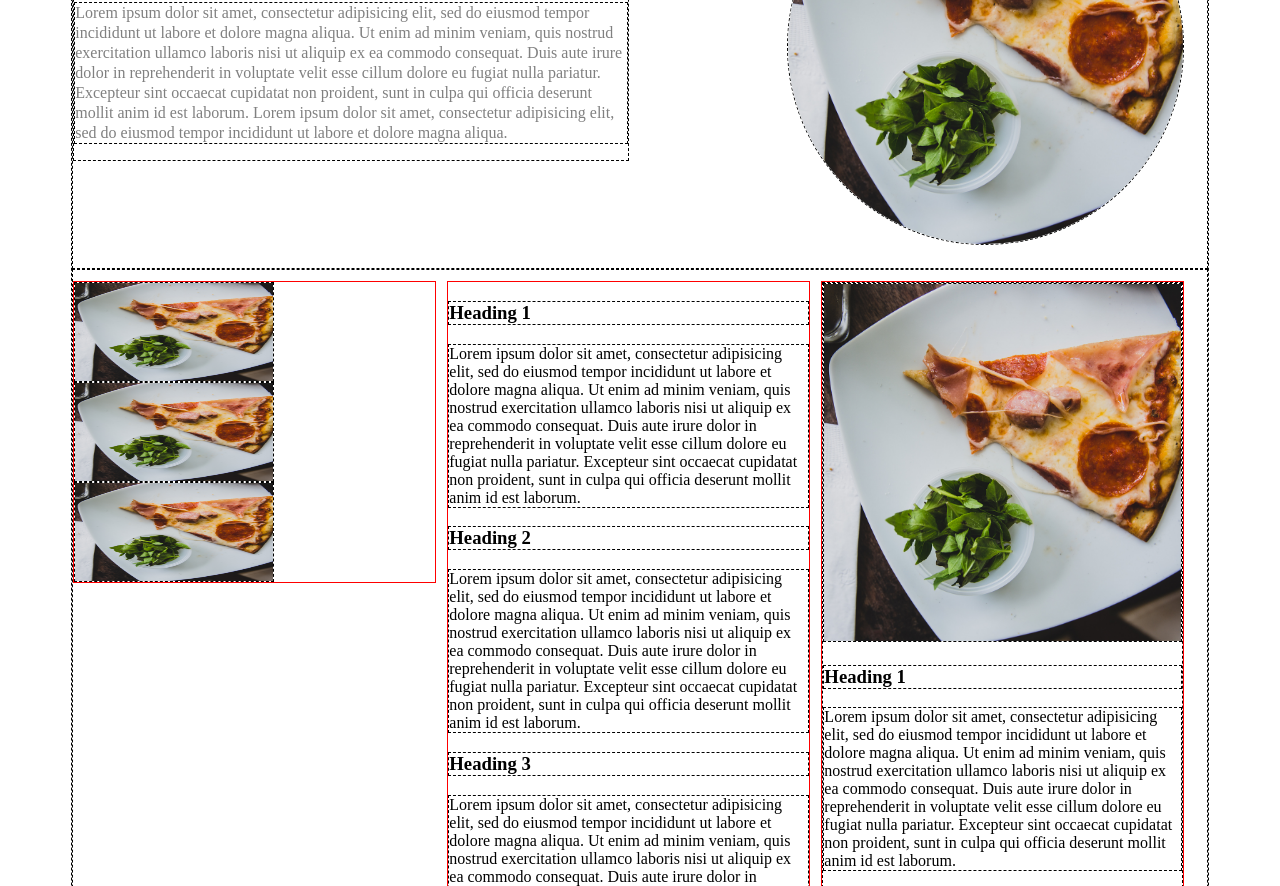
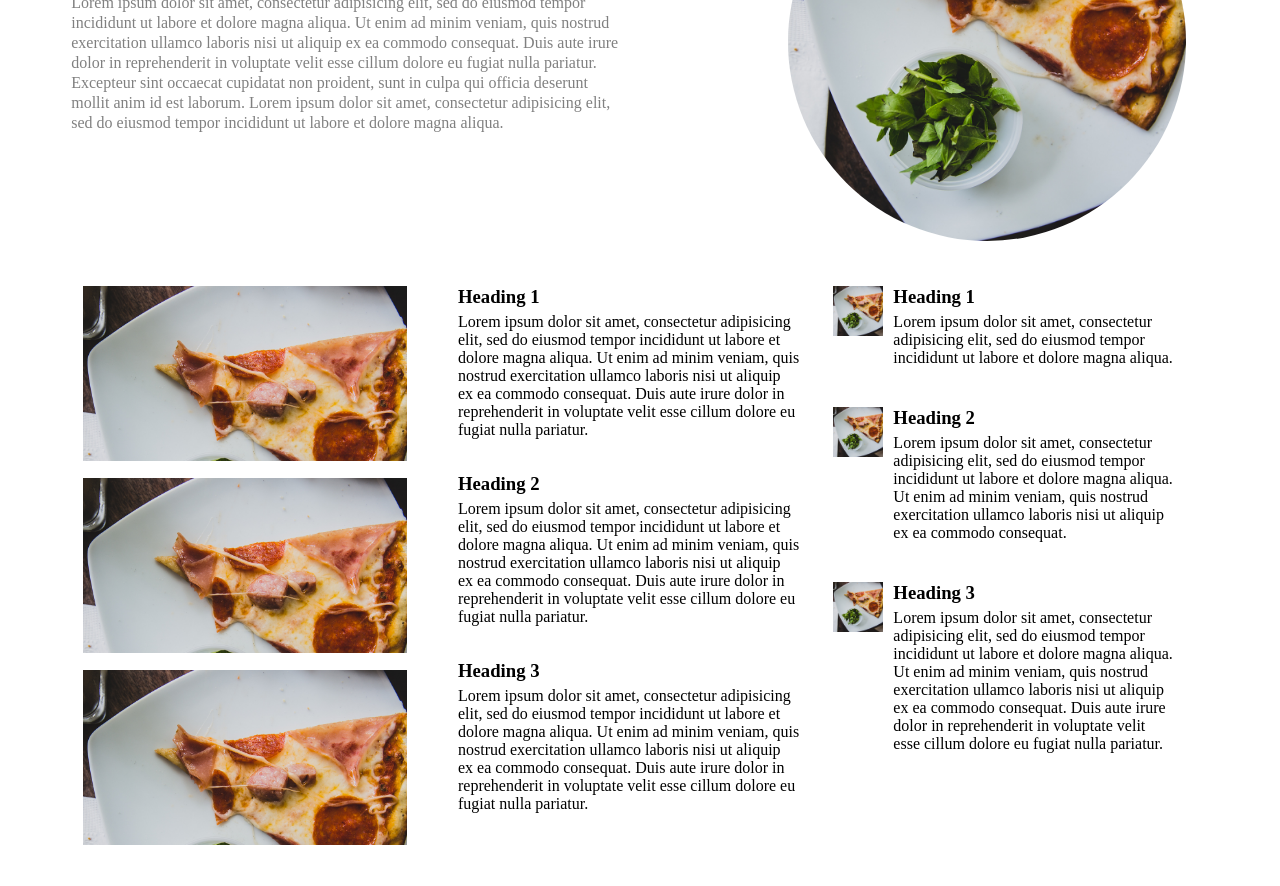
Before and after one commit to arkwagon/epicodus-css-w2-responsivedesign-columnflip, a plain HTML site: page index.html in a window 1280 px wide. Shown: the part 255-1141 px from the top of the page. Drawn offline with Linux system fonts and the light colour scheme.

Commit message:
Add all content and style for largest media

```diff
--- a/css/styles.css
+++ b/css/styles.css
@@ -2,7 +2,7 @@
 
 *:not(body):not(html) {
   box-sizing:border-box;
-  border:1px dashed #000;
+  /*border:1px dashed #000;*/
 }
 
 .columns {
@@ -75,20 +75,44 @@ img {
 .columns {
   float: left;
   width: 32%;
-  border: 1px solid red;
+  /*border: 1px solid red;*/
   margin: 1% 1% 1% 0;
+  padding: 1%;
 }
 
 .content {
   overflow: auto;
 }
 
-#col1 img {
-  width: 200px;
-  height: 100px;
+.image {
+  width: 95%;
+  height: 175px;
   overflow: hidden;
   display: block;
-  /*align-items: center;
-  color: #C93539;
-  border-radius: 10px;*/
+  margin-bottom: 5%;
 }
+
+#col3 img {
+  height: 50px;
+  float: left;
+}
+
+h3 {
+  margin-top: 0;
+  margin-bottom: 0;
+}
+
+p {
+  margin-top: 5px;
+}
+
+.col3example {
+  overflow: auto;
+  margin-bottom: 7%;
+}
+
+#col3 .exampleText {
+  float: left;
+  width: 85%;
+  padding-left: 10px;
+}
--- a/index.html
+++ b/index.html
@@ -31,46 +31,60 @@
 
       <div class="content">
         <div id="col1" class="columns">
+          <div class="image">
             <img src="img/pizza.jpg" alt="">
+          </div>
+          <div class="image">
             <img src="img/pizza.jpg" alt="">
+          </div>
+          <div class="image">
             <img src="img/pizza.jpg" alt="">
+          </div>
         </div>
         <div id="col2" class="columns">
           <h3>Heading 1</h3>
           <p>
-            Lorem ipsum dolor sit amet, consectetur adipisicing elit, sed do eiusmod tempor incididunt ut labore et dolore magna aliqua. Ut enim ad minim veniam, quis nostrud exercitation ullamco laboris nisi ut aliquip ex ea commodo consequat. Duis aute irure dolor in reprehenderit in voluptate velit esse cillum dolore eu fugiat nulla pariatur. Excepteur sint occaecat cupidatat non proident, sunt in culpa qui officia deserunt mollit anim id est laborum.
+            Lorem ipsum dolor sit amet, consectetur adipisicing elit, sed do eiusmod tempor incididunt ut labore et dolore magna aliqua. Ut enim ad minim veniam, quis nostrud exercitation ullamco laboris nisi ut aliquip ex ea commodo consequat. Duis aute irure dolor in reprehenderit in voluptate velit esse cillum dolore eu fugiat nulla pariatur.
           </p>
+          <br>
           <h3>Heading 2</h3>
           <p>
-            Lorem ipsum dolor sit amet, consectetur adipisicing elit, sed do eiusmod tempor incididunt ut labore et dolore magna aliqua. Ut enim ad minim veniam, quis nostrud exercitation ullamco laboris nisi ut aliquip ex ea commodo consequat. Duis aute irure dolor in reprehenderit in voluptate velit esse cillum dolore eu fugiat nulla pariatur. Excepteur sint occaecat cupidatat non proident, sunt in culpa qui officia deserunt mollit anim id est laborum.
+            Lorem ipsum dolor sit amet, consectetur adipisicing elit, sed do eiusmod tempor incididunt ut labore et dolore magna aliqua. Ut enim ad minim veniam, quis nostrud exercitation ullamco laboris nisi ut aliquip ex ea commodo consequat. Duis aute irure dolor in reprehenderit in voluptate velit esse cillum dolore eu fugiat nulla pariatur.
           </p>
+          <br>
           <h3>Heading 3</h3>
           <p>
-            Lorem ipsum dolor sit amet, consectetur adipisicing elit, sed do eiusmod tempor incididunt ut labore et dolore magna aliqua. Ut enim ad minim veniam, quis nostrud exercitation ullamco laboris nisi ut aliquip ex ea commodo consequat. Duis aute irure dolor in reprehenderit in voluptate velit esse cillum dolore eu fugiat nulla pariatur. Excepteur sint occaecat cupidatat non proident, sunt in culpa qui officia deserunt mollit anim id est laborum.
+            Lorem ipsum dolor sit amet, consectetur adipisicing elit, sed do eiusmod tempor incididunt ut labore et dolore magna aliqua. Ut enim ad minim veniam, quis nostrud exercitation ullamco laboris nisi ut aliquip ex ea commodo consequat. Duis aute irure dolor in reprehenderit in voluptate velit esse cillum dolore eu fugiat nulla pariatur.
           </p>
         </div>
 
         <div id="col3" class="columns">
           <div class="col3example">
             <img src="img/pizza.jpg" alt="">
+            <div class="exampleText">
               <h3>Heading 1</h3>
               <p>
-              Lorem ipsum dolor sit amet, consectetur adipisicing elit, sed do eiusmod tempor incididunt ut labore et dolore magna aliqua. Ut enim ad minim veniam, quis nostrud exercitation ullamco laboris nisi ut aliquip ex ea commodo consequat. Duis aute irure dolor in reprehenderit in voluptate velit esse cillum dolore eu fugiat nulla pariatur. Excepteur sint occaecat cupidatat non proident, sunt in culpa qui officia deserunt mollit anim id est laborum.
+                Lorem ipsum dolor sit amet, consectetur adipisicing elit, sed do eiusmod tempor incididunt ut labore et dolore magna aliqua.
               </p>
+            </div>
           </div>
           <div class="col3example">
             <img src="img/pizza.jpg" alt="">
+            <div class="exampleText">
               <h3>Heading 2</h3>
               <p>
-              Lorem ipsum dolor sit amet, consectetur adipisicing elit, sed do eiusmod tempor incididunt ut labore et dolore magna aliqua. Ut enim ad minim veniam, quis nostrud exercitation ullamco laboris nisi ut aliquip ex ea commodo consequat. Duis aute irure dolor in reprehenderit in voluptate velit esse cillum dolore eu fugiat nulla pariatur. Excepteur sint occaecat cupidatat non proident, sunt in culpa qui officia deserunt mollit anim id est laborum.
+                Lorem ipsum dolor sit amet, consectetur adipisicing elit, sed do eiusmod tempor incididunt ut labore et dolore magna aliqua. Ut enim ad minim veniam, quis nostrud exercitation ullamco laboris nisi ut aliquip ex ea commodo consequat.
               </p>
+            </div>
           </div>
           <div class="col3example">
             <img src="img/pizza.jpg" alt="">
+            <div class="exampleText">
               <h3>Heading 3</h3>
               <p>
-              Lorem ipsum dolor sit amet, consectetur adipisicing elit, sed do eiusmod tempor incididunt ut labore et dolore magna aliqua. Ut enim ad minim veniam, quis nostrud exercitation ullamco laboris nisi ut aliquip ex ea commodo consequat. Duis aute irure dolor in reprehenderit in voluptate velit esse cillum dolore eu fugiat nulla pariatur. Excepteur sint occaecat cupidatat non proident, sunt in culpa qui officia deserunt mollit anim id est laborum.
+                Lorem ipsum dolor sit amet, consectetur adipisicing elit, sed do eiusmod tempor incididunt ut labore et dolore magna aliqua. Ut enim ad minim veniam, quis nostrud exercitation ullamco laboris nisi ut aliquip ex ea commodo consequat. Duis aute irure dolor in reprehenderit in voluptate velit esse cillum dolore eu fugiat nulla pariatur.
               </p>
+            </div>
           </div>
         </div>
       </div>
```
Lines whose indentation alone changed are shown as unchanged.
